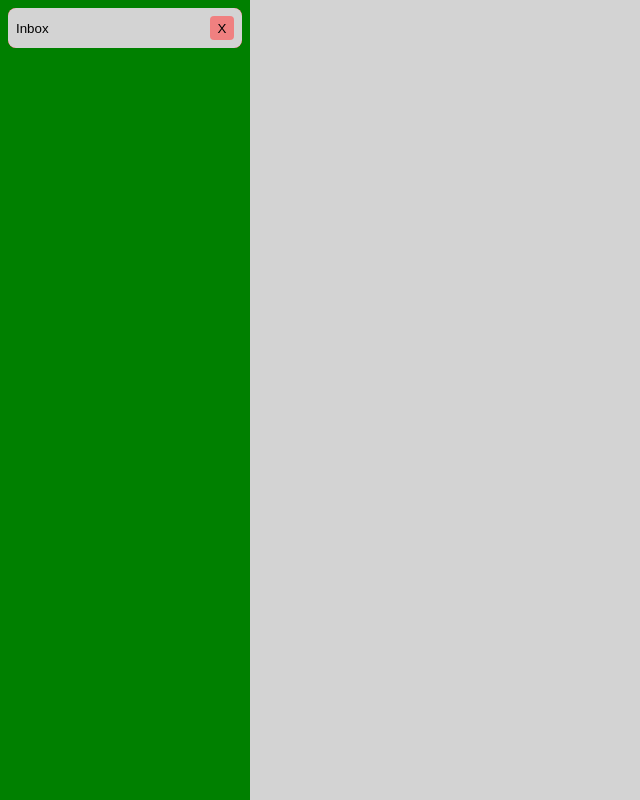
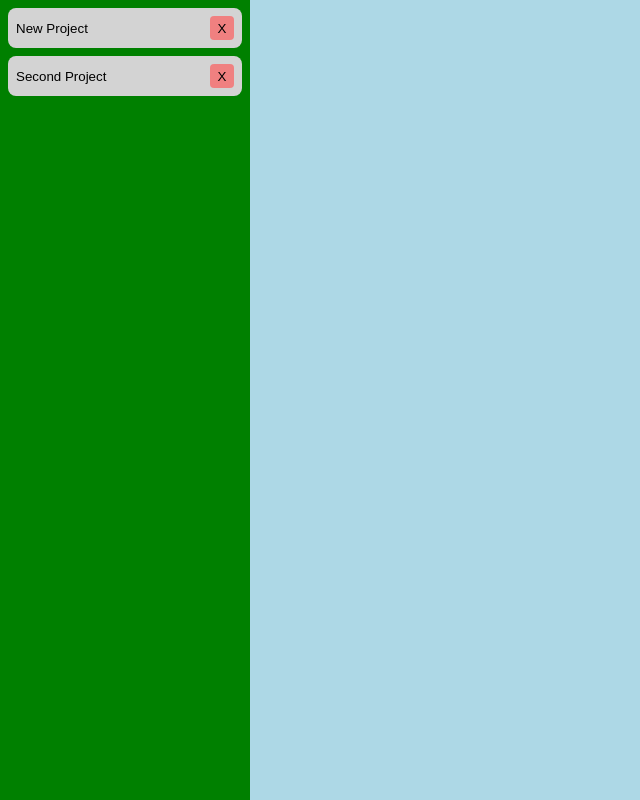
Before and after one commit to A-Shushi/odin-todo, a website built with webpack: page src/template.html in a window 1280 px wide. Shown: the whole page, without its empty margins (0-640 px from the left). Built offline with nearby package versions, Linux system fonts and the light colour scheme.

Commit message:
Create a display module to display sidebar from projectArray

```diff
--- /dev/null
+++ b/src/display.js
@@ -0,0 +1,32 @@
+const sidebarProjects = document.querySelector("#project-list")
+
+function renderSidebar(projectArray) {
+    while (sidebarProjects.firstChild) {
+        sidebarProjects.removeChild(sidebarProjects.firstChild)
+    }
+    for (let i = 0; i < projectArray.length; i++) {
+        const newListItem = document.createElement("li");
+
+        const projectButton = document.createElement("button");
+        projectButton.className = "project-list-item";
+        projectButton.textContent = projectArray[i].name;
+        projectButton.addEventListener("click", (event) => {
+            console.log(event)
+            console.log(`PROJECT ${i}`)
+        })
+        newListItem.appendChild(projectButton)
+
+        const deleteButton = document.createElement("button")
+        deleteButton.className = "delete";
+        deleteButton.textContent = "X"
+        deleteButton.addEventListener("click", (event) => {
+            console.log(event)
+            console.log("DELETE")
+        })
+        newListItem.appendChild(deleteButton)
+
+        sidebarProjects.appendChild(newListItem)
+    }
+}
+
+export {renderSidebar}
--- a/src/index.js
+++ b/src/index.js
@@ -1,9 +1,12 @@
+import "./styles.css"
 import createTodo from "./createTodo.js";
 import * as projectStorage from "./projectStorage.js";
-import "./styles.css"
+import * as display from "./display.js"
+import {projectArray} from "./projectStorage.js";
 
 // Create New Project
 projectStorage.createProject("New Project")
+projectStorage.createProject("Second Project")
 
 // Create new note and append to storage
 createTodo(0, "Title", "Description", "DueDate", "Priority")
@@ -11,16 +14,4 @@ createTodo(0, "Title", "Description", "DueDate", "Priority")
 console.log(projectStorage.projectArray)
 console.log(projectStorage.projectArray[0].todoArray)
 
-
-let projectBtn = document.querySelector(".project-list-item")
-let deleteBtn = document.querySelector(".delete")
-
-projectBtn.addEventListener("click", (event) => {
-    console.log(event)
-    console.log("PROJECT")
-})
-
-deleteBtn.addEventListener("click", (event) => {
-    console.log(event)
-    console.log("DELETE")
-})
+display.renderSidebar(projectStorage.projectArray)
--- a/src/styles.css
+++ b/src/styles.css
@@ -4,14 +4,18 @@
     box-sizing: border-box;
 }
 
-.page-container {
+li {
+    list-style: none;
+}
+
+#page-container {
     background-color: lightgrey;
     min-height: 100vh;
     display: grid;
     grid-template-columns: 250px 1fr;
 }
 
-.sidebar {
+#sidebar {
     background-color: green;
 }
 
@@ -29,9 +33,7 @@
     width: 100%;
     padding: 0.5rem;
     border-radius: 8px;
-    background-color: red;
 }
-
 
 .project-list-item {
     flex: 1;
@@ -60,3 +62,8 @@
 .delete:hover {
     background-color: orangered;
 }
+
+.project-container {
+    background-color: lightblue;
+    padding: 3rem;
+}
--- a/src/template.html
+++ b/src/template.html
@@ -8,14 +8,9 @@
     <title>TODOs</title>
 </head>
 <body>
-    <div class="page-container">
-        <div class="sidebar">
-            <ul id="project-list">
-                <li>
-                    <button class="project-list-item">Inbox</button>
-                    <button class="delete">X</button>
-                </li>
-            </ul>
+    <div id="page-container">
+        <div id="sidebar">
+            <ul id="project-list"></ul>
         </div>
         <div class="project-container"></div>
     </div>
```
